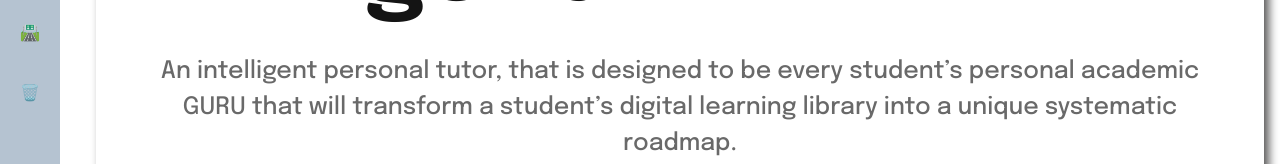
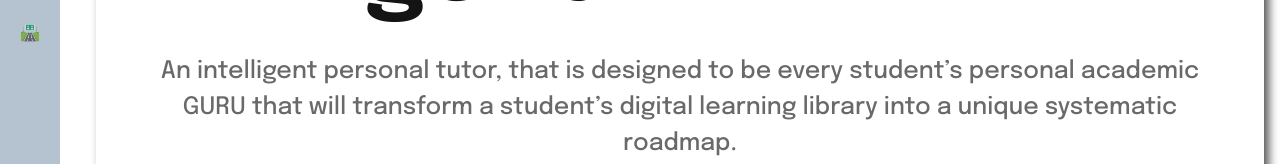
Before and after one commit to JustARandomBoredGuy/ADEPT, a React (Vite) app in the folder frontend/: page / in a window 1280 px wide. Shown: the part 218-382 px from the top of the page. Built offline with nearby package versions, Linux system fonts and the light colour scheme.

Commit message:
Revert "Merge branch 'main' of https://github.com/JustARandomBoredGuy/ADEPT"
This reverts commit 850331f0b77eadb281f8aecbaba37ccd448e0e3d, reversing
changes made to d85a079198d0fe4baa58df07fcba14e22328df42.

```diff
--- a/frontend/src/components/UserMenu.tsx
+++ b/frontend/src/components/UserMenu.tsx
@@ -1,6 +1,5 @@
 import { useState } from 'react';
 import './UserMenu.css'; // Import the CSS file for styling
-import { removeToken } from '../lib/api';
 
 const UserMenu = () => {
   const [isCollapsed, setIsCollapsed] = useState(true);
@@ -8,16 +7,6 @@ const UserMenu = () => {
   const toggleSidebar = () => {
     setIsCollapsed((prev) => !prev);
   };
-
-  const removeHandler = () => {
-    removeToken()
-      .then(() => {
-        alert("Token Removed");
-      })
-      .catch((error) => {
-        alert("Error removing token:" + error.message);
-      });
-  }
 
   return (
     <div className={`sidebar ${isCollapsed ? 'collapsed' : ''}`}>
@@ -29,8 +18,7 @@ const UserMenu = () => {
         <li><a href="/notifications" className="menu-item"><span>🔔</span>{!isCollapsed && 'Notifications'}</a></li> */}
         <li><a href="/" className="menu-item"><span>🏠</span>{!isCollapsed && 'Home'}</a></li>
         <li><a href="/inputNotes" className="menu-item"><span>📊</span>{!isCollapsed && 'Add Notes'}</a></li>
-        <li><a href="/roadmap" className="menu-item"><span>🛣️</span>{!isCollapsed && 'Display Roadmap'}</a></li>
-        <li><a onClick={removeHandler}><span>🗑️</span>{!isCollapsed && 'Delete GAuth'}</a></li>
+        <li><a href="/roadmap" className="menu-item"><span>🛣️</span>{!isCollapsed && 'Roadmap'}</a></li>
       </ul>
     </div>
   );
--- a/frontend/src/components/pdfForm.tsx
+++ b/frontend/src/components/pdfForm.tsx
@@ -56,7 +56,7 @@ const PdfForm = () => {
     const isUploading = isUploadingPDF || isUploadingLink;
 
     const pdfButtonIsDisabled = !isFileSelected || isUploading;
-    // const linkButtonIsDisabled = !isFileSelected || isUploading; // Based on original logic
+    const linkButtonIsDisabled = !isFileSelected || isUploading; // Based on original logic
 
     const showPdfError = isPDFError;
     const pdfErrorMessage = pdfError?.message || "An error occurred uploading the PDF.";
@@ -110,6 +110,7 @@ const PdfForm = () => {
                     <button
                         className="gc-btn"
                         type="button"
+                        disabled={linkButtonIsDisabled}
                         onClick={handleUploadLinkClick}
  // Approximates my={2}
                     >
```
Also changed, not shown: 1 other file (tests, documents, lock files or other folders).
